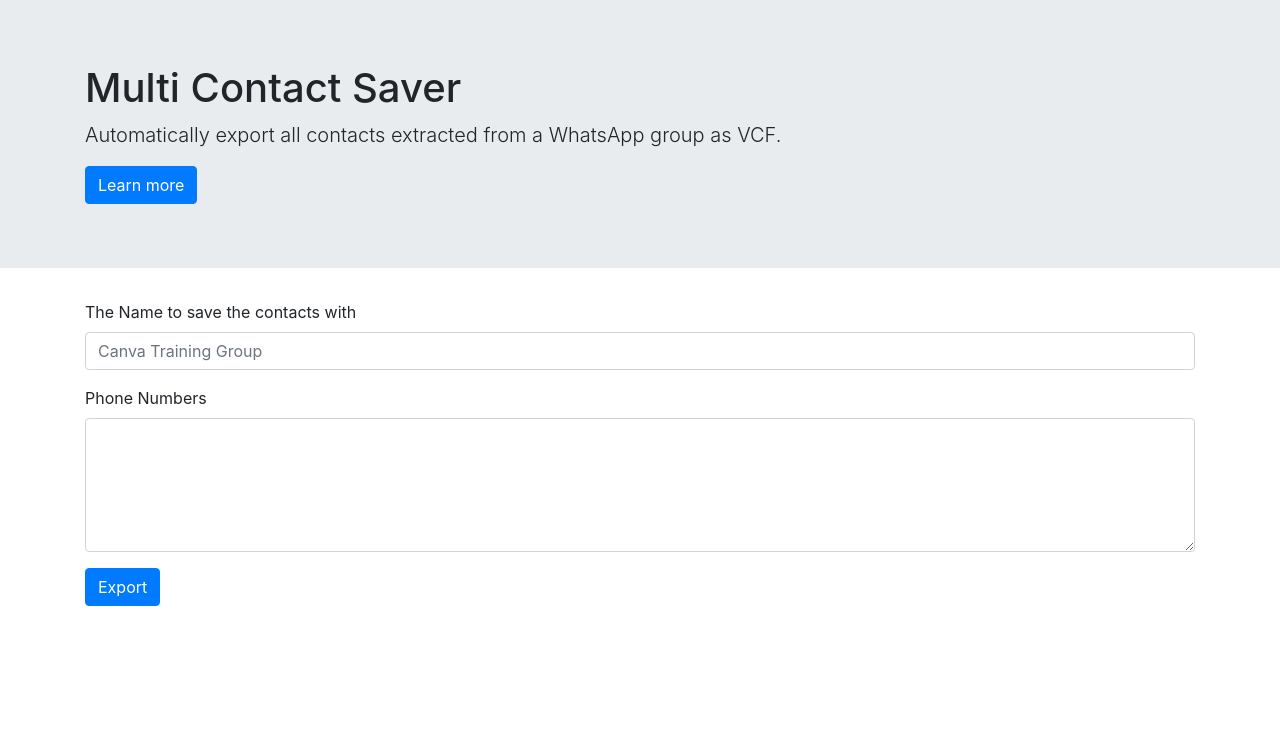
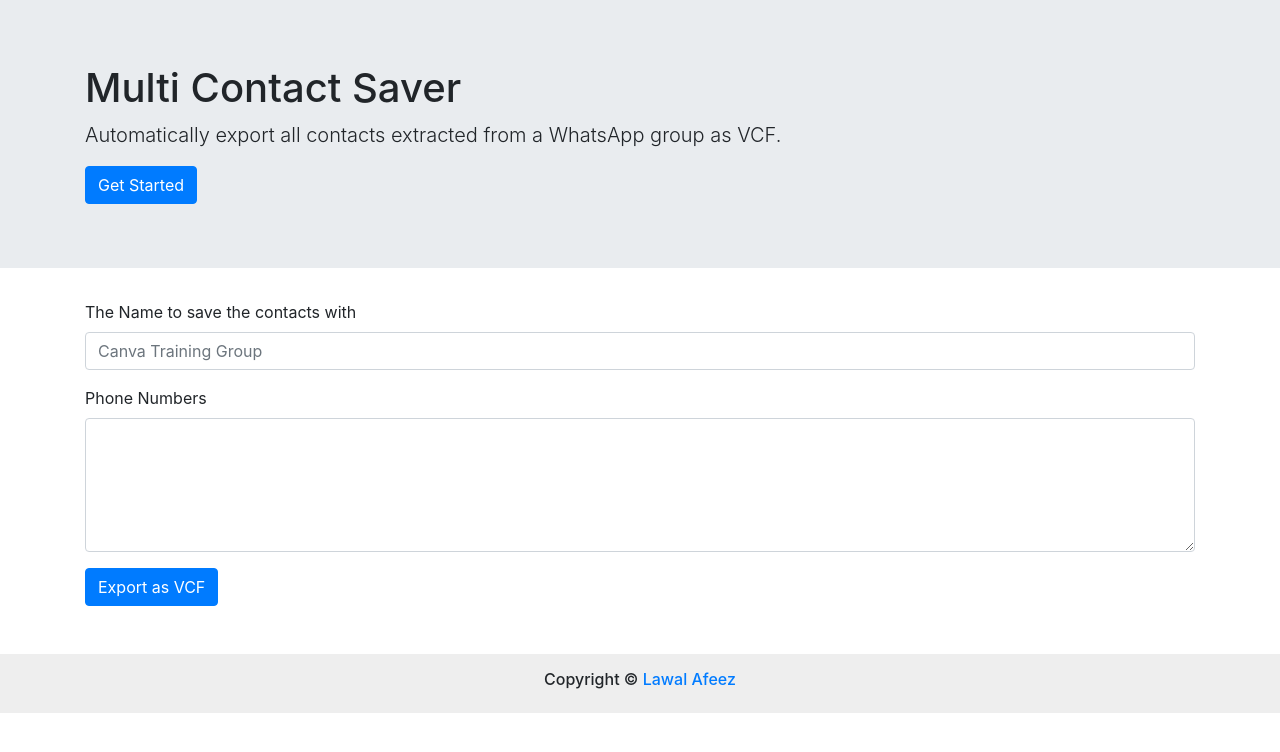
Before and after one commit to Afeez1131/Multicontact-exportvcf, a Django app: page / in a window 1280 px wide. Shown: the top 752 px of the page. Run offline with Django 4.2, Linux system fonts and the light colour scheme.

Commit message:
added footer.html

```diff
--- a/contact_app/templates/base.html
+++ b/contact_app/templates/base.html
@@ -6,30 +6,39 @@
     <meta name="viewport" content="width=device-width, initial-scale=1, shrink-to-fit=no">
 
     <!-- Bootstrap CSS -->
-    <link rel="stylesheet" href="https://cdn.jsdelivr.net/npm/bootstrap@4.1.3/dist/css/bootstrap.min.css" integrity="sha384-MCw98/SFnGE8fJT3GXwEOngsV7Zt27NXFoaoApmYm81iuXoPkFOJwJ8ERdknLPMO" crossorigin="anonymous">
+    <link rel="stylesheet" href="https://cdn.jsdelivr.net/npm/bootstrap@4.6.1/dist/css/bootstrap.min.css" integrity="sha384-zCbKRCUGaJDkqS1kPbPd7TveP5iyJE0EjAuZQTgFLD2ylzuqKfdKlfG/eSrtxUkn" crossorigin="anonymous">
 
-    <title>Multi contact Export</title>
+    <title>Multi-Contact Saver</title>
   </head>
   <body>
     <div class="jumbotron jumbotron-fluid">
         <div class="container">
   <h1 class="display-5">Multi Contact Saver</h1>
   <p class="lead">Automatically export all contacts extracted from a WhatsApp group as VCF.</p>
-  <a class="btn btn-primary btn-md" href="#" role="button">Learn more</a>
+  <a class="btn btn-primary btn-md" href="#get-started" role="button">Get Started</a>
             </div>
 </div>
-
-
     <div class="container">
-        {% block content %}
+    {% block content %}
 
     {% endblock %}
     </div>
+    <footer class="footer mt-5 pt-3 pb-3" style="background-color: #eee;">
+      <div class="container text-center">
+            <h6>Copyright © <a href="https://linkedin.com/in/lawal-afeez">Lawal Afeez</a></h6>
+      </div>
+    </footer>
+    <!-- Optional JavaScript; choose one of the two! -->
 
-    <!-- Optional JavaScript -->
-    <!-- jQuery first, then Popper.js, then Bootstrap JS -->
-    <script src="https://code.jquery.com/jquery-3.3.1.slim.min.js" integrity="sha384-q8i/X+965DzO0rT7abK41JStQIAqVgRVzpbzo5smXKp4YfRvH+8abtTE1Pi6jizo" crossorigin="anonymous"></script>
-    <script src="https://cdn.jsdelivr.net/npm/popper.js@1.14.3/dist/umd/popper.min.js" integrity="sha384-ZMP7rVo3mIykV+2+9J3UJ46jBk0WLaUAdn689aCwoqbBJiSnjAK/l8WvCWPIPm49" crossorigin="anonymous"></script>
-    <script src="https://cdn.jsdelivr.net/npm/bootstrap@4.1.3/dist/js/bootstrap.min.js" integrity="sha384-ChfqqxuZUCnJSK3+MXmPNIyE6ZbWh2IMqE241rYiqJxyMiZ6OW/JmZQ5stwEULTy" crossorigin="anonymous"></script>
+    <!-- Option 1: jQuery and Bootstrap Bundle (includes Popper) -->
+    <script src="https://cdn.jsdelivr.net/npm/jquery@3.5.1/dist/jquery.slim.min.js" integrity="sha384-DfXdz2htPH0lsSSs5nCTpuj/zy4C+OGpamoFVy38MVBnE+IbbVYUew+OrCXaRkfj" crossorigin="anonymous"></script>
+    <script src="https://cdn.jsdelivr.net/npm/bootstrap@4.6.1/dist/js/bootstrap.bundle.min.js" integrity="sha384-fQybjgWLrvvRgtW6bFlB7jaZrFsaBXjsOMm/tB9LTS58ONXgqbR9W8oWht/amnpF" crossorigin="anonymous"></script>
+
+    <!-- Option 2: Separate Popper and Bootstrap JS -->
+    <!--
+    <script src="https://cdn.jsdelivr.net/npm/jquery@3.5.1/dist/jquery.slim.min.js" integrity="sha384-DfXdz2htPH0lsSSs5nCTpuj/zy4C+OGpamoFVy38MVBnE+IbbVYUew+OrCXaRkfj" crossorigin="anonymous"></script>
+    <script src="https://cdn.jsdelivr.net/npm/popper.js@1.16.1/dist/umd/popper.min.js" integrity="sha384-9/reFTGAW83EW2RDu2S0VKaIzap3H66lZH81PoYlFhbGU+6BZp6G7niu735Sk7lN" crossorigin="anonymous"></script>
+    <script src="https://cdn.jsdelivr.net/npm/bootstrap@4.6.1/dist/js/bootstrap.min.js" integrity="sha384-VHvPCCyXqtD5DqJeNxl2dtTyhF78xXNXdkwX1CZeRusQfRKp+tA7hAShOK/B/fQ2" crossorigin="anonymous"></script>
+    -->
   </body>
 </html>
--- /dev/null
+++ b/contact_app/templates/footer.html
@@ -0,0 +1,6 @@
+
+<footer class="footer">
+      <div class="container">
+        <span class="text-muted">Place sticky footer content here.</span>
+      </div>
+    </footer>
--- a/contact_app/templates/home.html
+++ b/contact_app/templates/home.html
@@ -4,7 +4,7 @@
 
 <form method="post">
     {% csrf_token %}
-    <div class="form-group">
+    <div class="form-group" id='get-started'>
     <label for="exampleFormControlInput1">The Name to save the contacts with</label>
     <input type="text" class="form-control" name="group_name" placeholder="Canva Training Group">
   </div>
@@ -13,6 +13,7 @@
     <textarea class="form-control" name="contacts" rows="5"></textarea>
   </div>
 
-    <input type="submit" value="Export" class="btn btn-primary">
+
+    <input type="submit" value="Export as VCF" class="btn btn-primary">
 </form>
 {% endblock %}
```
